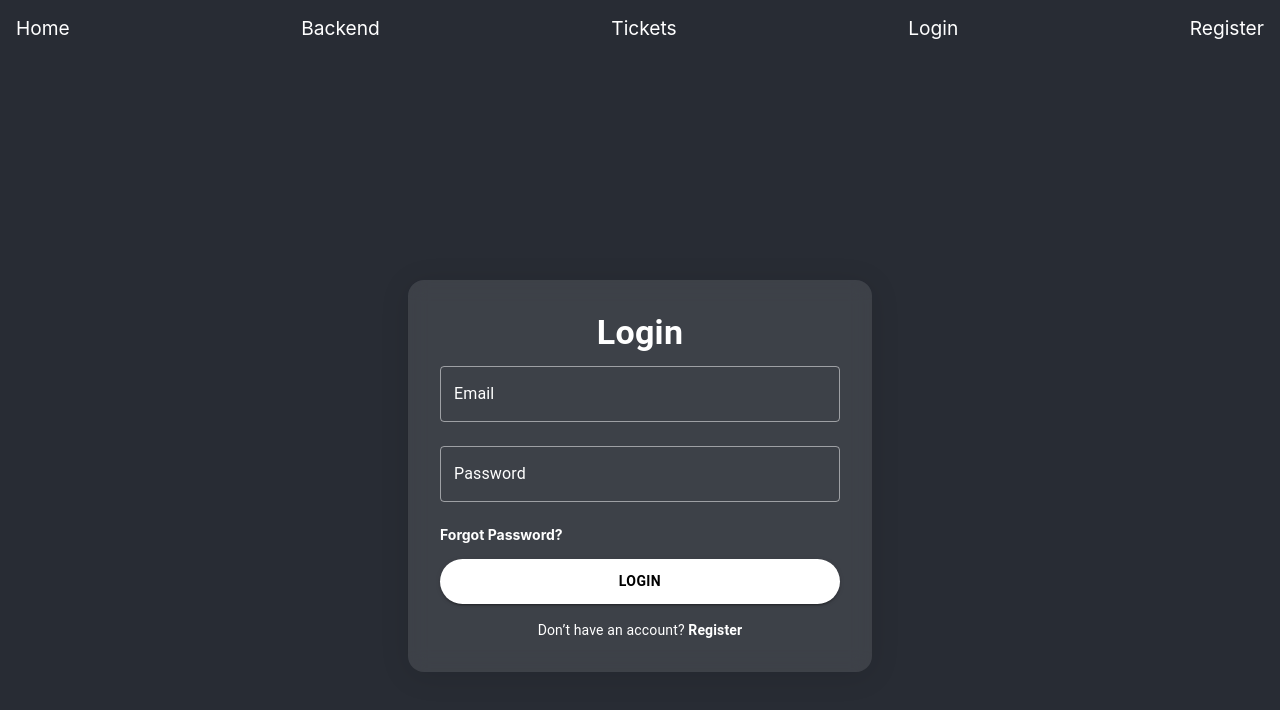
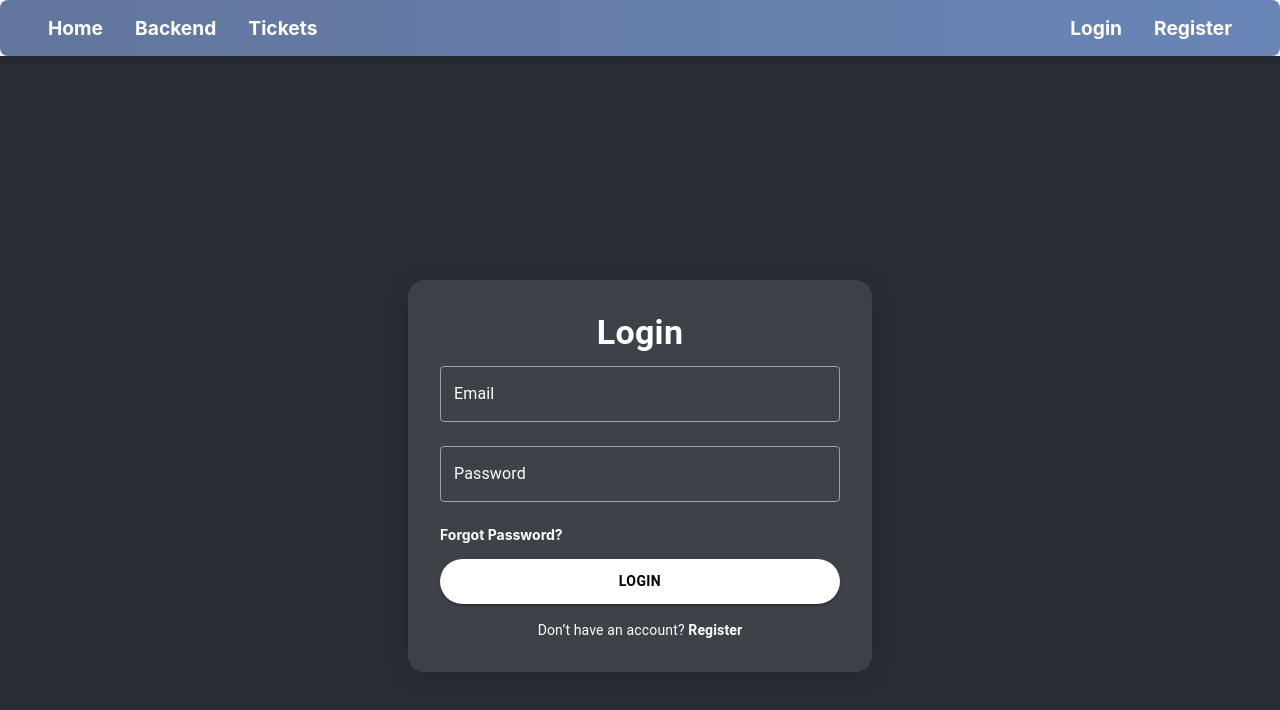
Before and after one commit to Bo1ek/TaskFleetFrontend, a React (Create React App) app: page /login in a window 1280 px wide. Shown: the top 710 px of the page. Built offline with nearby package versions, Linux system fonts and the light colour scheme.

Commit message:
Changed the navBar view just for better UI. Added "Delete-Ticket" in Tickets page.

```diff
--- a/src/components/NavBar.tsx
+++ b/src/components/NavBar.tsx
@@ -1,27 +1,79 @@
-import React, { useEffect } from 'react';
+import React, { useState } from 'react';
 import { Link } from 'react-router-dom';
 import styles from '../styles/styles';
 import { useAuth } from '../context/useAuth';
 
 const NavBar: React.FC = () => {
-  const [isAuthenticated, setIsAuthenticated] = React.useState<boolean>(false);
+  const [hoveredLink, setHoveredLink] = useState<string | null>(null);
   const { isLoggedIn, logout } = useAuth();
-
-  useEffect(() => {
-    setIsAuthenticated(isLoggedIn());
-  }, [isLoggedIn]);
+  const isAuthenticated = isLoggedIn();
 
   return (
     <nav style={styles.nav}>
-      <a href="/" style={styles.navLink}>Home</a>
-      <a href="/backend" style={styles.navLink}>Backend</a>
-      <a href="/tickets" style={styles.navLink}>Tickets</a>
-      {isAuthenticated && <a href="/profile" style={styles.navLink}>Profile</a>}
-      {!isAuthenticated && <a href="/login" style={styles.navLink}>Login</a>}
-      {!isAuthenticated && <a href="/register" style={styles.navLink}>Register</a>}
-      {isAuthenticated && (<a href="#" style={styles.navLink}
-      onClick={(e) => { e.preventDefault(); logout();}}> Logout </a>
-      )}
+      <div>
+        <Link
+          to="/"
+          style={{...styles.navLink,...(hoveredLink === 'Home' ? styles.navLinkHover : {}),}}
+          onMouseEnter={() => setHoveredLink('Home')}
+          onMouseLeave={() => setHoveredLink(null)}
+        >
+          Home
+        </Link>
+        <Link
+          to="/backend"
+          style={{...styles.navLink,...(hoveredLink === 'Backend' ? styles.navLinkHover : {}),}}
+          onMouseEnter={() => setHoveredLink('Backend')}
+          onMouseLeave={() => setHoveredLink(null)}>
+          Backend
+        </Link>
+        <Link
+          to="/tickets"
+          style={{...styles.navLink,...(hoveredLink === 'Tickets' ? styles.navLinkHover : {}),}}
+          onMouseEnter={() => setHoveredLink('Tickets')}
+          onMouseLeave={() => setHoveredLink(null)}
+        >
+          Tickets
+        </Link>
+
+      </div>
+      <div>
+      {isAuthenticated && (
+          <Link
+            to="/profile"
+            style={{...styles.navLink,...(hoveredLink === 'Profile' ? styles.navLinkHover : {}),}}
+            onMouseEnter={() => setHoveredLink('Profile')}
+            onMouseLeave={() => setHoveredLink(null)}>
+            Profile
+          </Link>
+        )}
+        {!isAuthenticated && (
+          <>
+            <Link
+              to="/login"
+              style={{...styles.navLink,...(hoveredLink === 'Login' ? styles.navLinkHover : {}),}}
+              onMouseEnter={() => setHoveredLink('Login')}
+              onMouseLeave={() => setHoveredLink(null)}>
+              Login
+            </Link>
+            <Link
+              to="/register"
+              style={{...styles.navLink,...(hoveredLink === 'Register' ? styles.navLinkHover : {}),}}
+              onMouseEnter={() => setHoveredLink('Register')}
+              onMouseLeave={() => setHoveredLink(null)}>
+              Register
+            </Link>
+          </>
+        )}
+        {isAuthenticated && (
+          <button
+            style={{...styles.navButton,...(hoveredLink === 'Logout' ? styles.navButtonHover : {}),}}
+            onMouseEnter={() => setHoveredLink('Logout')}
+            onMouseLeave={() => setHoveredLink(null)}
+            onClick={() => logout()}>
+            Logout
+          </button>
+        )}
+      </div>
     </nav>
   );
 };
--- a/src/pages/CreateTicketPage.tsx
+++ b/src/pages/CreateTicketPage.tsx
@@ -206,19 +206,20 @@ const CreateTicketPage: React.FC = () => {
           />
         </Box>
         <Box display="flex" justifyContent="space-between" gap="10px">
-          <Button
-            variant="contained"
-            style={styles.button}
-            onClick={handleCreate}
-          >
-            Create Ticket
-          </Button>
+
           <Button
             variant="contained"
             style={styles.button}
             onClick={() => navigate(-1)}
           >
             Cancel
+          </Button>
+          <Button
+            variant="contained"
+            style={{...styles.button, backgroundColor:"green"}}
+            onClick={handleCreate}
+          >
+            Create Ticket
           </Button>
         </Box>
       </Box>
--- a/src/pages/TicketDetailsPage.tsx
+++ b/src/pages/TicketDetailsPage.tsx
@@ -48,6 +48,22 @@ const TicketDetailsPage: React.FC = () => {
       alert("Ticket updated successfully!");
     } catch (err) {
       alert("Failed to update ticket.");
+    }
+  };
+
+  const handleDelete = async () => {
+    try {
+      const confirmDelete = window.confirm(
+        "Are you sure you want to delete this ticket?"
+      );
+      if (confirmDelete) {
+        await axios.delete(`https://localhost:44336/api/Tickets/${ticketId}`);
+        alert("Ticket deleted successfully!");
+        navigate("/tickets");
+      }
+    } catch (err) {
+      alert("Failed to delete ticket.");
+      console.error("Error deleting ticket:", err);
     }
   };
 
@@ -143,19 +159,23 @@ const TicketDetailsPage: React.FC = () => {
           />
         </Box>
         <Box display="flex" justifyContent="space-between" gap="10px">
-          <Button
+        <Button
             variant="contained"
-            style={styles.button}
-            onClick={handleSave}
-          >
-            Save Changes
+            style={{ ...styles.button, backgroundColor: "red", color: "white" }}
+            onClick={handleDelete}>
+            Delete Ticket
           </Button>
           <Button
             variant="contained"
             style={styles.button}
-            onClick={() => navigate(-1)}
-          >
+            onClick={() => navigate(-1)}>
             Go Back
+          </Button>
+          <Button
+            variant="contained"
+            style={{...styles.button, backgroundColor: "green", color: "white" }}
+            onClick={handleSave}>
+            Save Changes
           </Button>
         </Box>
       </Box>
--- a/src/pages/TicketPage.tsx
+++ b/src/pages/TicketPage.tsx
@@ -116,7 +116,7 @@ const TicketPage: React.FC = () => {
         >
           Go Back Home
         </Button>
-        <Button style={styles.button} onClick={() => navigate("/create-ticket")}>
+        <Button style={{...styles.button, backgroundColor: "green"}} onClick={() => navigate("/create-ticket")}>
           Create Ticket
         </Button>
       </div>
--- a/src/styles/styles.ts
+++ b/src/styles/styles.ts
@@ -67,14 +67,42 @@ const styles: Record<string, React.CSSProperties> = {
     nav: {
       display: 'flex',
       justifyContent: 'space-between',
-      padding: '1rem',
-      backgroundColor: '#282c34',
+      alignItems: 'center',
+      padding: '1rem 2rem',
+      background: 'linear-gradient(90deg, #1e3c72, #2a5298)',
+      opacity: 0.7,
       color: 'white',
+      boxShadow: '0 4px 8px rgba(0, 0, 0, 0.2)',
+      borderRadius: '8px',
+      position: 'sticky',
+      top: 0,
+      zIndex: 1000,
     },
     navLink: {
       textDecoration: 'none',
       color: 'white',
       fontSize: '1.2rem',
+      fontWeight: 'bold',
+      margin: '0 1rem',
+      transition: 'color 0.3s ease, transform 0.3s ease',
+    },
+    navLinkHover: {
+      color: '#DC143C',
+      transform: 'scale(1.1)',
+    },
+    navButton: {
+      backgroundColor: '#FFD700',
+      color: '#282c34',
+      fontWeight: 'bold',
+      padding: '8px 16px',
+      borderRadius: '20px',
+      border: 'none',
+      cursor: 'pointer',
+      transition: 'background-color 0.3s ease, transform 0.3s ease',
+    },
+    navButtonHover: {
+      backgroundColor: '#FFC107',
+      transform: 'scale(1.1)',
     },
   formContainer: {
     width: '100%',
```
